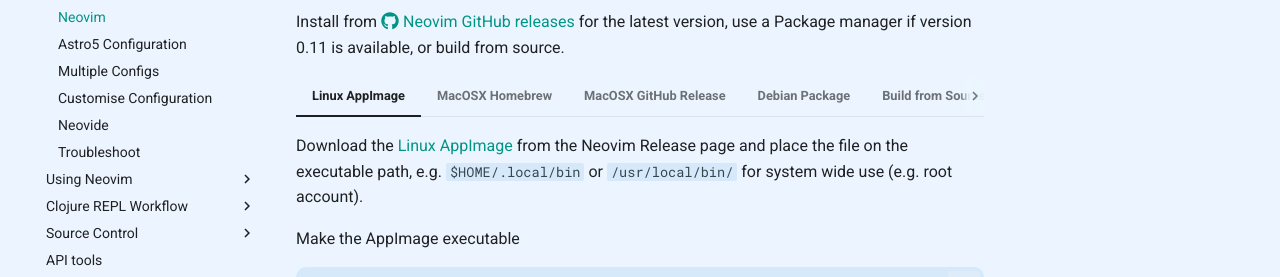
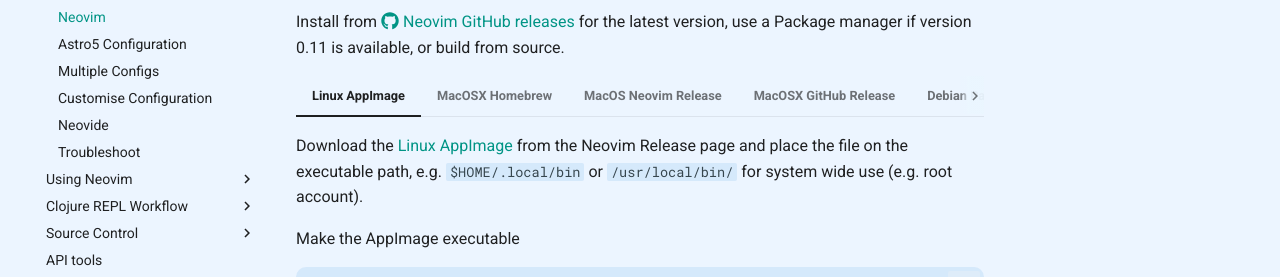
Before and after one commit to practicalli/neovim, an MkDocs documentation site: the page built from docs/install/neovim.md, in a window 1280 px wide and 900 px high, scrolled down 889 px. Shown: the part 172-449 px from the top of the window. Built offline with MkDocs 1.6.1 and Material for MkDocs 9.7.7, drawn with Linux system fonts in a browser that asks for light colours; comment, search, counter and statistics services are not loaded.

Commit message:
install: update macos title

````diff
--- a/docs/install/neovim.md
+++ b/docs/install/neovim.md
@@ -71,12 +71,11 @@
 
     Install from Homebrew or via the Neovim Release page
 
-    **Homebrew**
     ```shell
     brew install neovim
     ```
 
-    **Neovim Release**
+=== "MacOS Neovim Release"
 
     Download `nvim-macos.tar.gz` From the [**Neovim GitHub release page**](https://github.com/neovim/neovim/releases)
 
````
